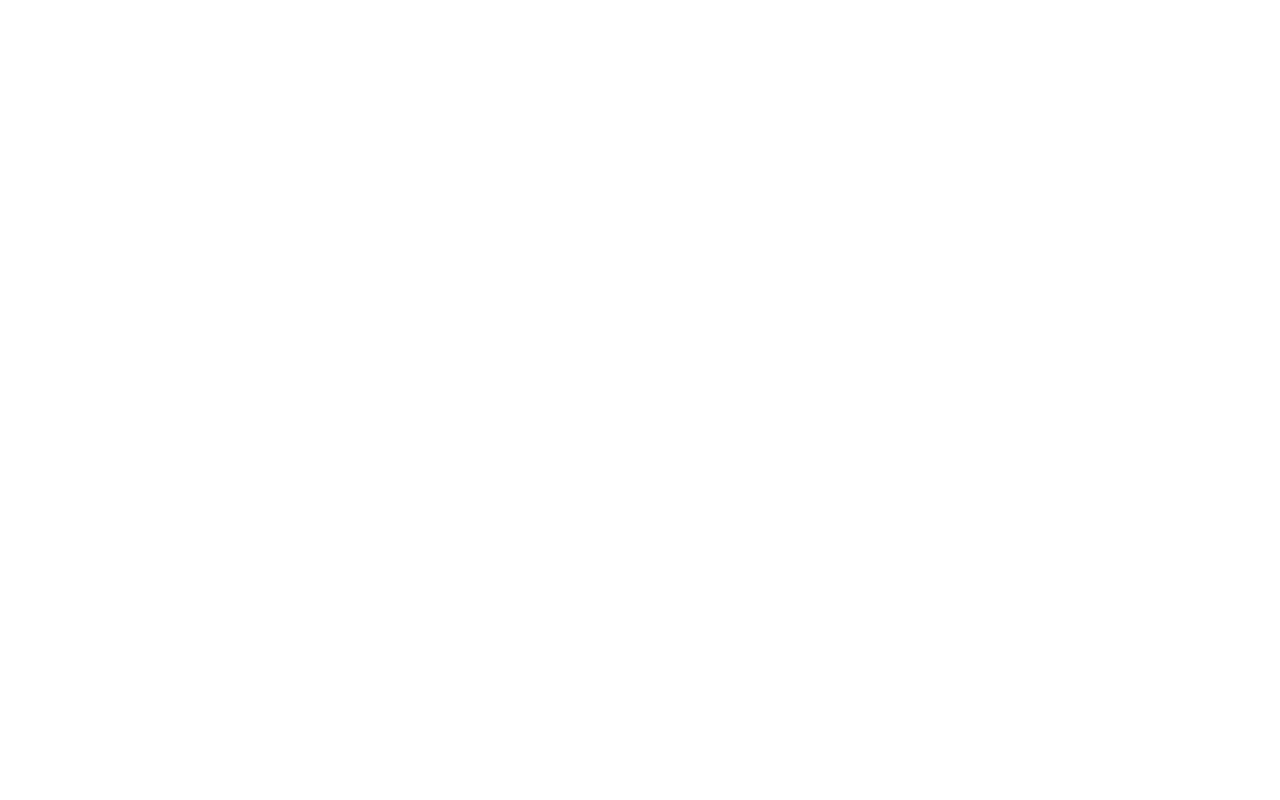
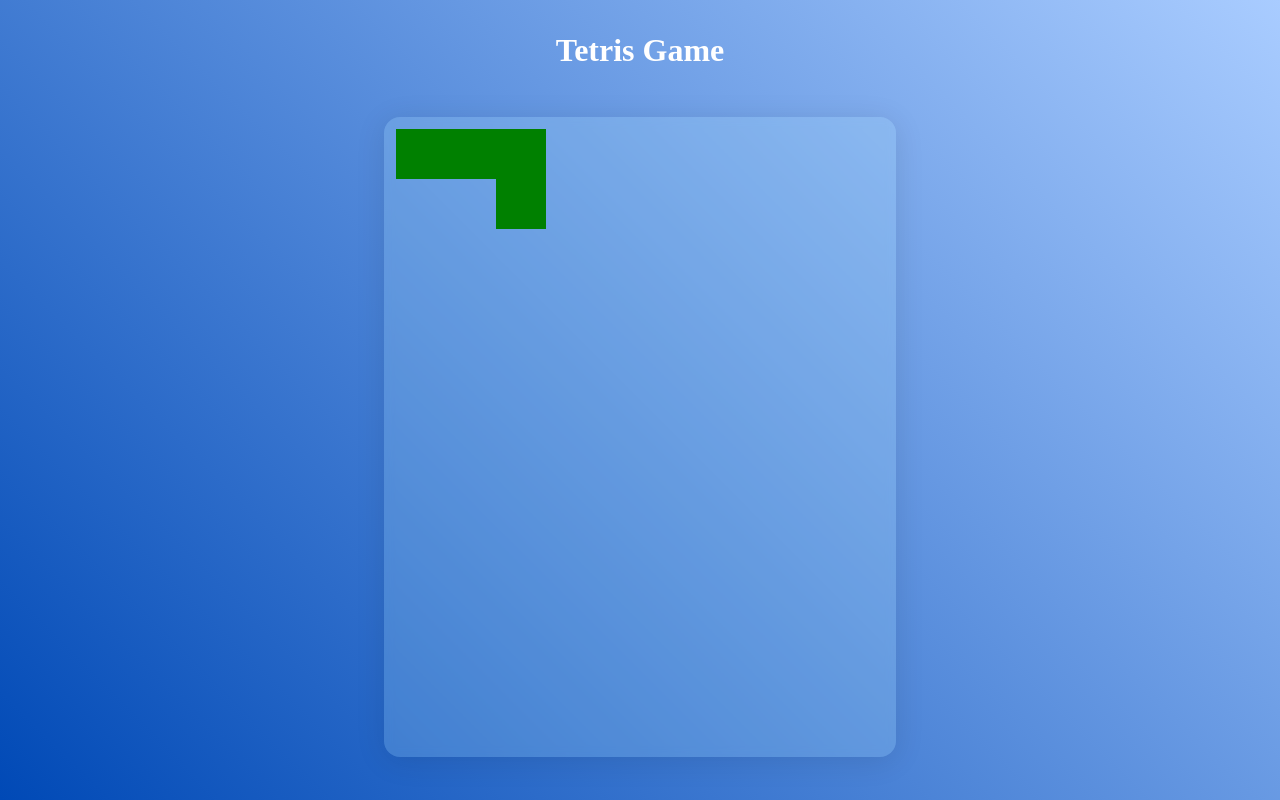
Before and after one commit to elhamhashemii/js-tetris, a plain HTML site: page index.html in a window 1280 px wide. Drawn offline with Linux system fonts and the light colour scheme.

Commit message:
failed for now -_-

```diff
--- a/app.js
+++ b/app.js
@@ -0,0 +1,16 @@
+const gameBoard = document.querySelector(".game-card");
+const canvas = document.createElement("canvas")
+canvas.id = "block-1"
+gameBoard.appendChild(canvas)
+console.log(gameBoard);
+console.log(canvas);
+const ctx = canvas.getContext("2d")
+ctx.fillStyle = "green"
+// ctx.fillStyle =
+ctx.fillRect(0, 0, 50, 50)
+ctx.fillStyle = "green"
+ctx.fillRect(50, 0, 50, 50)
+ctx.fillStyle = "green"
+ctx.fillRect(100, 0, 50, 50)
+ctx.fillStyle = "green"
+ctx.fillRect(100, 50, 50, 50)
--- a/index.html
+++ b/index.html
@@ -9,6 +9,11 @@
 </head>
 <body>
 
+    <div class="container">
+        <h1>Tetris Game</h1>
+        <div class="game-card"></div>
+    </div>
+
 
 
     <script src="app.js"></script>
--- a/style.css
+++ b/style.css
@@ -0,0 +1,30 @@
+*{
+    margin: 0;
+    padding: 0;
+    box-sizing: border-box;
+}
+
+.container{
+    display: flex;
+    flex-direction: column;
+    align-items: center;
+    background: linear-gradient(45deg, #0049b6, #a9ccff);
+    width: 100vw;
+    height: 100vh;
+    color: #fff;
+    padding: 32px;
+}
+
+.game-card{
+    width: 40vw;
+    height: 80vh;
+    margin-top: 48px;
+    background-color: #92afffb0;
+    padding: 12px;
+    /* From https://css.glass */
+    background: rgba(187, 233, 255, 0.2);
+    border-radius: 16px;
+    box-shadow: 0 4px 30px rgba(0, 0, 0, 0.1);
+    backdrop-filter: blur(5px);
+    -webkit-backdrop-filter: blur(5px);
+}
```
